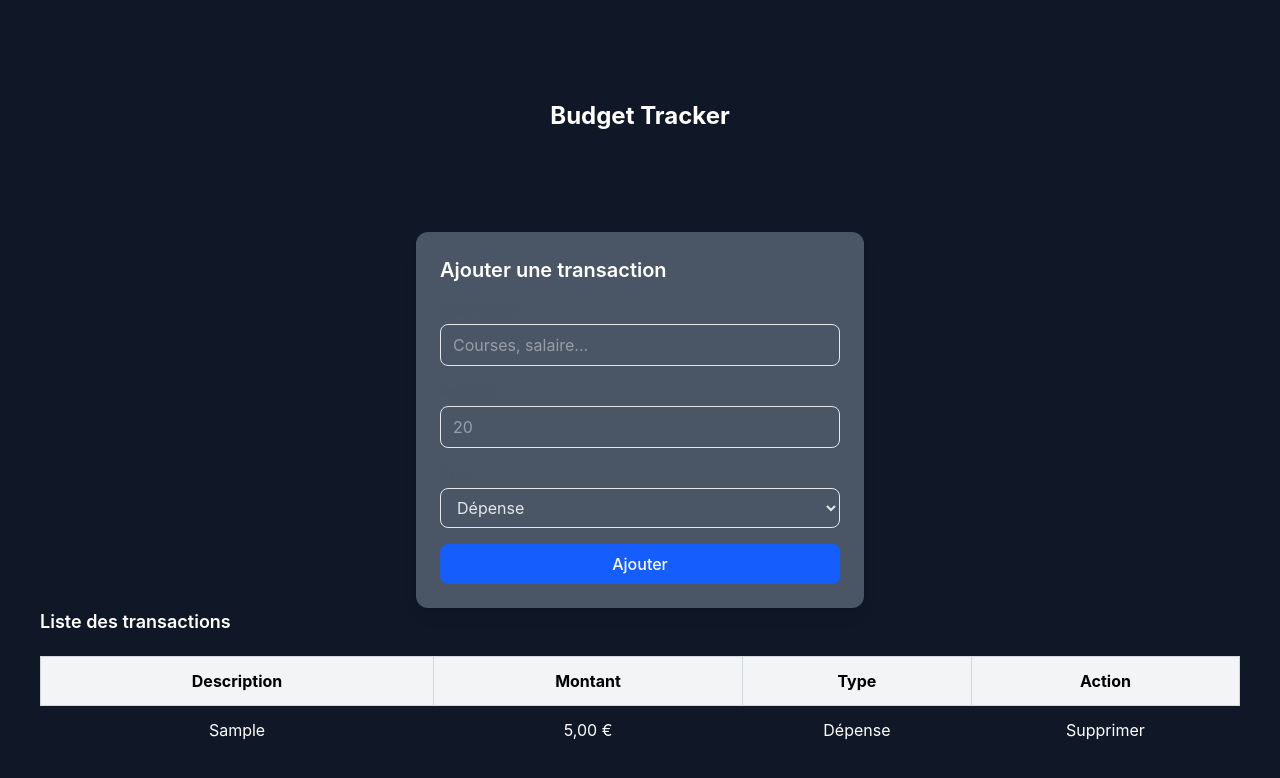
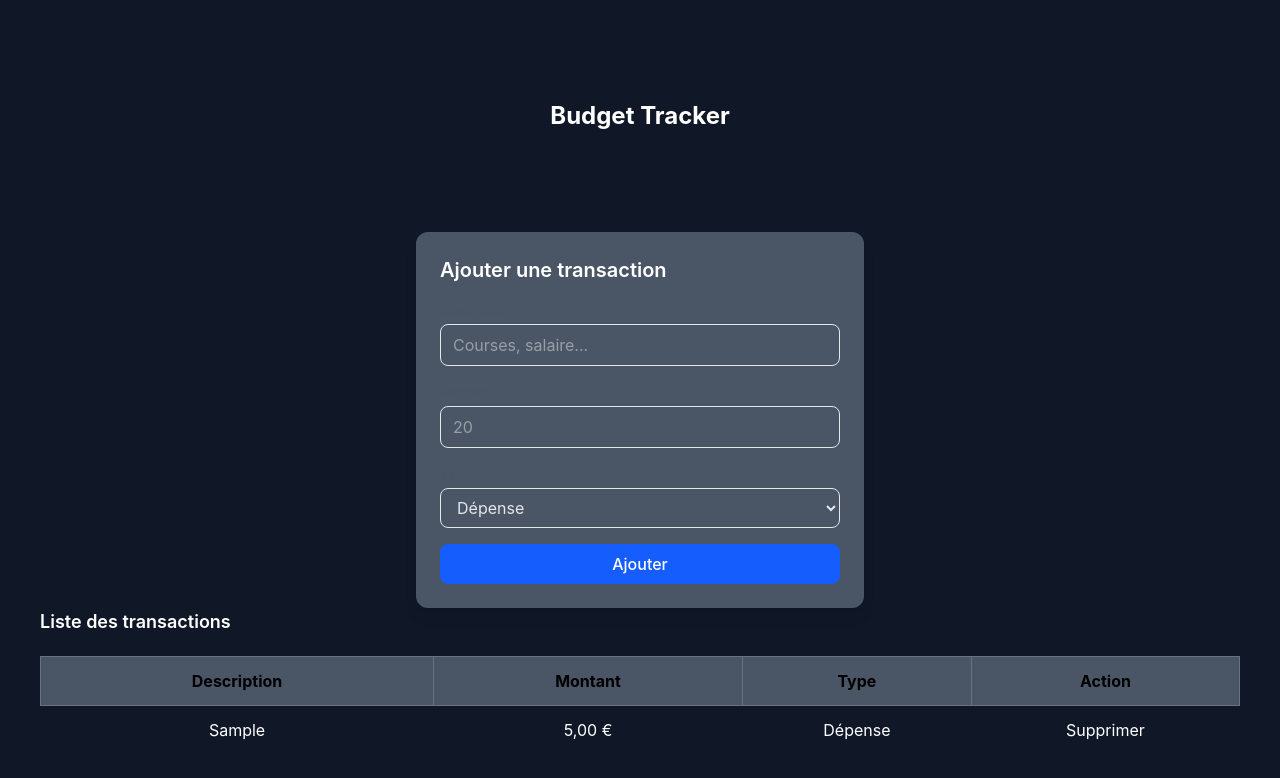
Before and after one commit to LowkeyAlways/BudgetTracker, a React (Vite) app: page / in a window 1280 px wide. Both pictures are taken after typing "Sample", "5" into the empty fields and a click on the button "Ajouter". Shown: the top 778 px of the page. Built offline with nearby package versions, Linux system fonts and the light colour scheme.

Commit message:
styles: tailwind css added to List & Items

```diff
--- a/src/components/TransactionList.tsx
+++ b/src/components/TransactionList.tsx
@@ -8,7 +8,7 @@ type Props = {
 
 export default function TransactionList({ items, onDelete }: Props) {
   if (items.length === 0) {
-    return <p>Aucune transaction pour le moment.</p>;
+    return <p className="text-white text-center mt-6">Aucune transaction pour le moment.</p>;
   }
 
   return (
@@ -18,10 +18,10 @@ export default function TransactionList({ items, onDelete }: Props) {
       <table className="w-full border-collapse mt-5">
         <thead>
           <tr>
-            <th className="border border-gray-300 px-3 py-3 text-center bg-gray-100 ">Description</th>
-            <th className="border border-gray-300 px-3 py-3 text-center bg-gray-100">Montant</th>
-            <th className="border border-gray-300 px-3 py-3 text-center bg-gray-100">Type</th>
-            <th className="border border-gray-300 px-3 py-3 text-center bg-gray-100">Action</th>
+            <th className="border border-gray-500 px-3 py-3 text-center bg-gray-600 ">Description</th>
+            <th className="border border-gray-500 px-3 py-3 text-center bg-gray-600">Montant</th>
+            <th className="border border-gray-500 px-3 py-3 text-center bg-gray-600">Type</th>
+            <th className="border border-gray-500 px-3 py-3 text-center bg-gray-600">Action</th>
           </tr>
         </thead>
 
```
